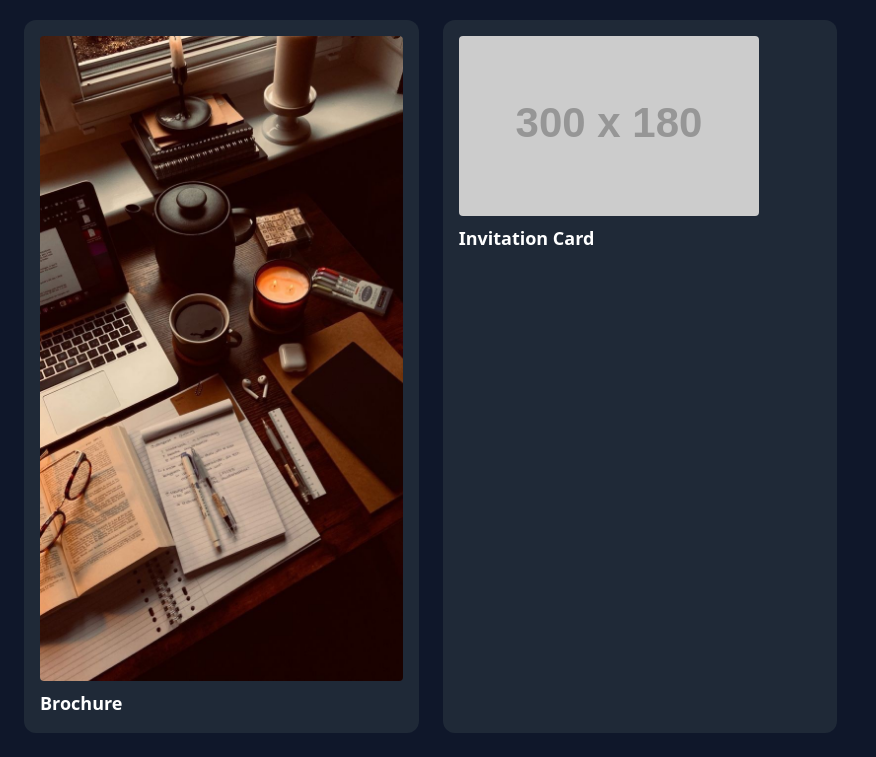
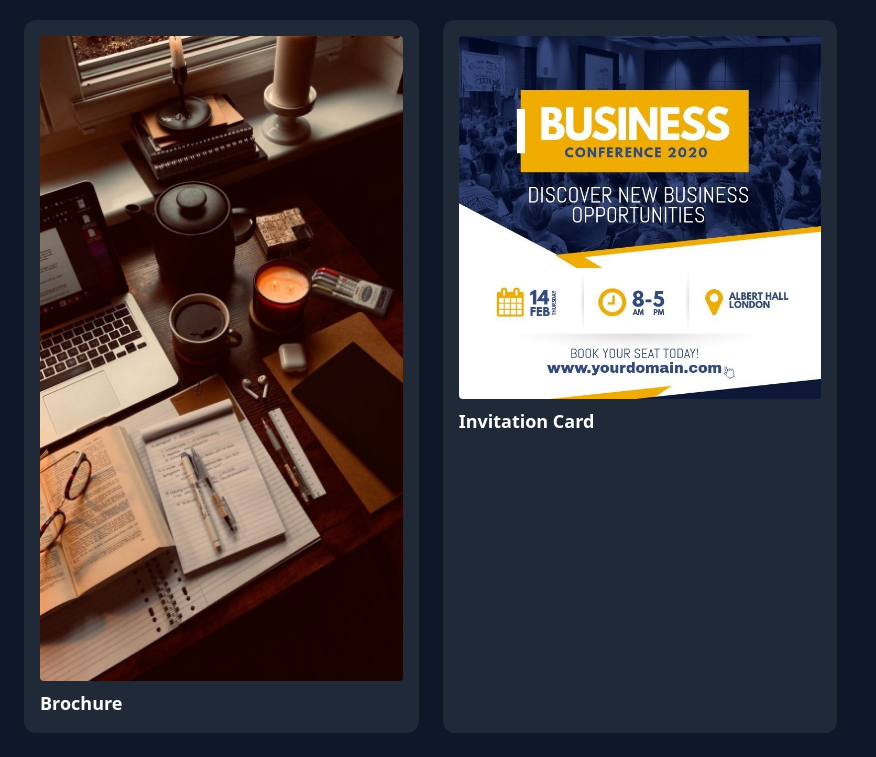
Before and after one commit to GPdeMAYOR/GP-Hub, a plain HTML site: page cards.html in a window 1280 px wide. Shown: the part 104-861 px from the top of the page, without its empty margins (0-876 px from the left). Drawn offline with nearby package versions, Linux system fonts and the light colour scheme; placeholder pictures from the web are drawn by us.

Commit message:
Update cards.html

```diff
--- a/cards.html
+++ b/cards.html
@@ -20,7 +20,7 @@
 
       </div>
       <div class="bg-gray-800 p-4 rounded-xl">
-        <img src="https://via.placeholder.com/300x180" class="rounded mb-2" />
+        <img src="84cfae96e056fbcbfe97df2c9baf4473.jpg" class="rounded mb-2" />
         <h3 class="text-lg font-semibold">Invitation Card</h3>
       </div>
     </div>
```
